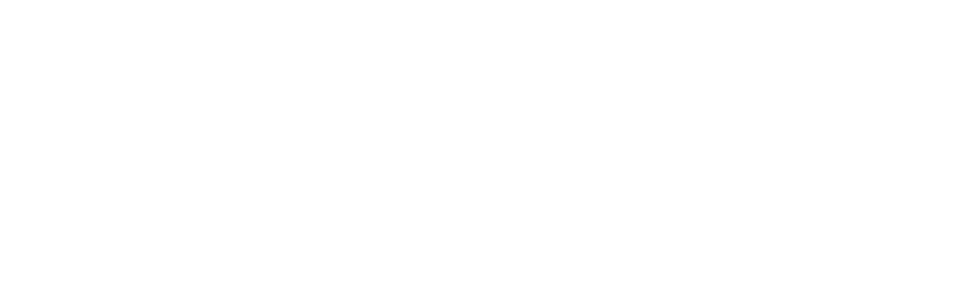
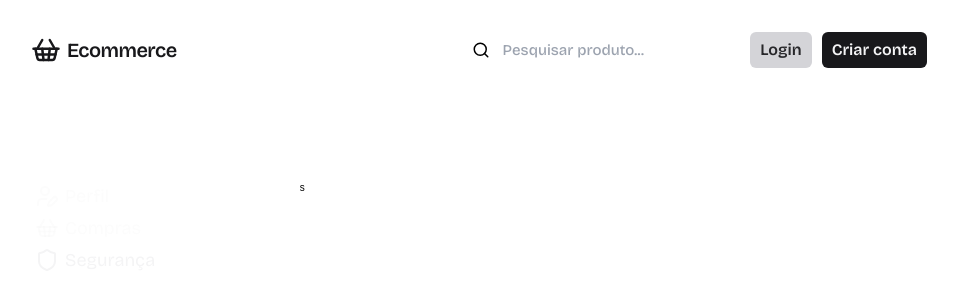
Before and after one commit to ruancosta07/ecommerce-client, a Next.js app: page /usuario/conta/seguranca in a window 1280 px wide. Before the commit this address had no page. Shown: the top 300 px of the page, without its empty margins (161-1119 px from the left). Built offline with nearby package versions, Linux system fonts and the light colour scheme.

Commit message:
página de segurança

```diff
--- /dev/null
+++ b/src/app/usuario/conta/seguranca/page.tsx
@@ -0,0 +1,16 @@
+import Header from '@/app/_components/Header'
+import React from 'react'
+import Container from '../_components/Container'
+
+const Conta = () => {
+  return (
+    <>
+      <Header/>
+      <Container>
+        s
+      </Container>
+    </>
+  )
+}
+
+export default Conta
```
